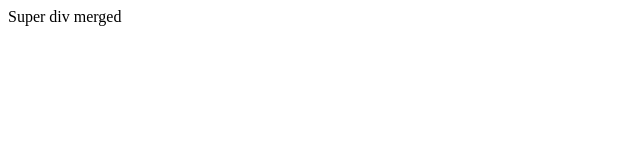
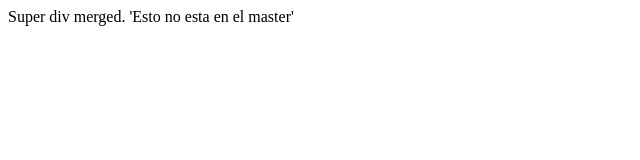
Before and after one commit to karyisel/Prueba, a plain HTML site: page index.html in a window 1280 px wide. Shown: the whole page, without its empty margins (0-640 px from the left). Drawn offline with Linux system fonts and the light colour scheme.

Commit message:
Testeando diferencias entre branches

```diff
--- a/index.html
+++ b/index.html
@@ -1,3 +1,4 @@
 <div>
-	Super div merged
+	Super div merged.
+	'Esto no esta en el master'
 </div>
```
